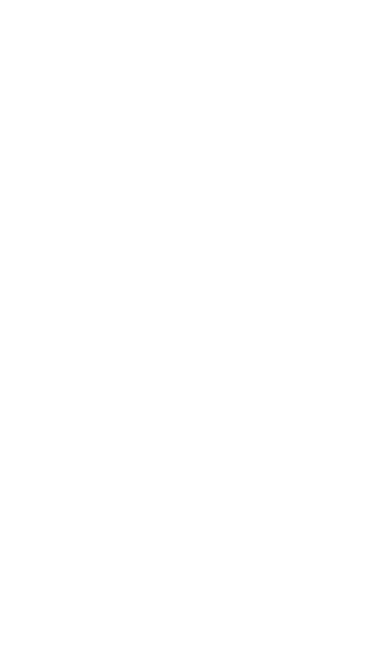
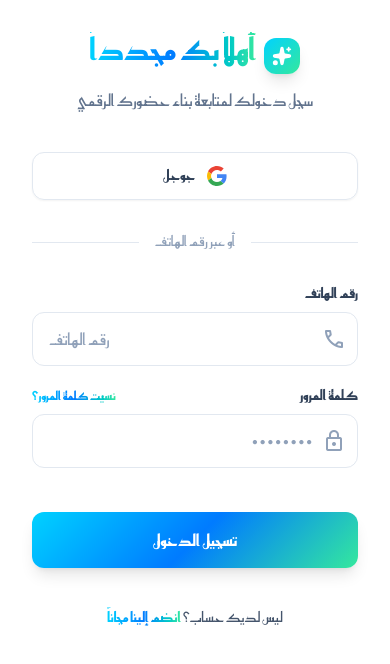
Before and after one commit to mriana9/nool, a React (Vite) app: page /login in a window 390 px wide. Before the commit this address had no page. Shown: the top 664 px of the page. Built offline with nearby package versions, Linux system fonts and the light colour scheme.

Commit message:
feat: implement login page with glassmorphism UI and responsive form

```diff
--- a/src/App.tsx
+++ b/src/App.tsx
@@ -1,14 +1,15 @@
 import { BrowserRouter as Router, Routes, Route } from "react-router-dom";
 import { Home } from "./pages/Home";
 import { Register } from "./pages/Register";
+import { Login } from "./pages/Login";
 
 function App() {
   return (
     <Router>
       <Routes>
         <Route path="/" element={<Home />} />
-
         <Route path="/register" element={<Register />} />
+        <Route path="/login" element={<Login />} />
       </Routes>
     </Router>
   );
--- /dev/null
+++ b/src/components/Login/LoginForm.tsx
@@ -0,0 +1,95 @@
+import { useTranslation } from "react-i18next";
+import { AuthInput } from "../ui/AuthInput";
+import { SocialAuth } from "../ui/SocialAuth";
+import { Link } from "react-router-dom";
+import { Sparkles } from "lucide-react";
+
+export const LoginForm = () => {
+  const { t, i18n } = useTranslation();
+  const isAr = i18n.language === "ar";
+
+  return (
+    <div className="max-w-md w-full mx-auto" dir={isAr ? "rtl" : "ltr"}>
+      <div className="mb-10 text-center lg:text-start">
+        <div className="flex gap-2 justify-center items-center lg:justify-start mb-2">
+          <div
+            className="w-9 h-9 rounded-xl flex items-center justify-center text-white shadow-lg transition-transform group-hover:rotate-12"
+            style={{
+              background: "linear-gradient(135deg, #00d2ff 0%, #34e89e 100%)",
+            }}
+          >
+            <Sparkles size={20} fill="currentColor" />
+          </div>
+          <h1 className="text-3xl font-black mb-3 bg-gradient-to-r from-[#00d2ff] via-[#007bff] to-[#34e89e] bg-clip-text text-transparent">
+            {t("auth.welcomeBack", "أهلاً بك مجدداً")}
+          </h1>
+        </div>
+        <p className="text-slate-500">
+          {t("auth.loginSubtitle", "سجل دخولك لمتابعة بناء حضورك الرقمي")}
+        </p>
+      </div>
+
+      <SocialAuth />
+
+      <div className="relative my-8">
+        <div className="absolute inset-0 flex items-center">
+          <div className="w-full border-t border-slate-200"></div>
+        </div>
+        <div className="relative flex justify-center text-sm">
+          <span className="px-4 bg-white text-slate-400">
+            {t("auth.orPhone", "أو عبر رقم الهاتف")}
+          </span>
+        </div>
+      </div>
+
+      <form className="space-y-4">
+        <AuthInput
+          label={t("auth.phone", "رقم الهاتف")}
+          icon="phone"
+          type="tel"
+          placeholder={isAr ? "رقم الهاتف" : "Phone Number"}
+        />
+
+        <div className="space-y-1">
+          <div className="flex justify-between items-center">
+            <label className="block text-sm font-bold text-slate-700">
+              {t("auth.password", "كلمة المرور")}
+            </label>
+            <Link
+              to="/forgot-password"
+              className="text-xs font-bold bg-gradient-to-r from-[#00d2ff] via-[#007bff] to-[#34e89e] bg-clip-text text-transparent  hover:underline"
+            >
+              {t("auth.forgotPassword", "نسيت كلمة المرور؟")}
+            </Link>
+          </div>
+          <AuthInput
+            label=""
+            icon="lock"
+            type="password"
+            placeholder="••••••••"
+          />
+        </div>
+
+        <button
+          className="w-full cursor-pointer text-white font-bold py-4 rounded-xl shadow-lg shadow-primary/20 transition-all active:scale-[0.98] mt-6"
+          style={{
+            background:
+              "linear-gradient(135deg, #00d2ff 0%, #007bff 50%, #34e89e 100%)",
+          }}
+        >
+          {t("auth.loginAction", "تسجيل الدخول")}
+        </button>
+      </form>
+
+      <p className="mt-10 text-center text-sm text-slate-600">
+        {t("auth.noAccount", "ليس لديك حساب؟")}{" "}
+        <Link
+          to="/register"
+          className="bg-gradient-to-r from-[#00d2ff] via-[#007bff] to-[#34e89e] bg-clip-text text-transparent  font-black hover:underline"
+        >
+          {t("auth.joinFree", "انضم إلينا مجاناً")}
+        </Link>
+      </p>
+    </div>
+  );
+};
--- /dev/null
+++ b/src/components/Login/VisualSection.tsx
@@ -0,0 +1,71 @@
+import { useTranslation } from "react-i18next";
+
+export const VisualSection = () => {
+  const { t } = useTranslation();
+
+  return (
+    <div className="hidden lg:flex lg:w-[60%] relative items-center justify-center overflow-hidden">
+      <div
+        className="absolute inset-0"
+        style={{
+          background: "linear-gradient(135deg, #00d2ff 0%, #34e89e 100%)",
+        }}
+      ></div>
+      <div className="absolute top-[-10%] right-[-10%] w-[500px] h-[500px] bg-blue-400/20 rounded-full blur-[100px]"></div>
+      <div className="absolute bottom-[-10%] left-[-10%] w-[400px] h-[400px] bg-purple-300/30 rounded-full blur-[80px]"></div>
+
+      <div className="relative z-10 w-full max-w-3xl px-12">
+        <div className="relative h-[600px] w-full">
+          <div className="absolute top-0 right-10 w-64 h-80 bg-white/40 backdrop-blur-xl rounded-[2rem] border border-white/50 shadow-2xl rotate-[-5deg] overflow-hidden animate-float">
+            <div className="h-1/3 bg-gradient-to-br from-cyan-400 to-blue-500 m-4 rounded-2xl"></div>
+            <div className="px-6 space-y-3">
+              <div className="h-2 w-full bg-slate-200/50 rounded"></div>
+              <div className="h-2 w-3/4 bg-slate-200/50 rounded"></div>
+              <div className="pt-4 grid grid-cols-2 gap-2">
+                <div className="h-8 bg-slate-100/40 rounded-lg"></div>
+                <div className="h-8 bg-slate-100/40 rounded-lg"></div>
+              </div>
+            </div>
+          </div>
+
+          <div className="absolute top-20 left-10 w-48 h-56 bg-white/30 backdrop-blur-lg rounded-[1.5rem] border border-white/40 shadow-xl rotate-[10deg] p-4 animate-float-delayed">
+            <div className="h-3 w-1/2 bg-slate-200/60 rounded mb-4"></div>
+            <div className="h-20 bg-gradient-to-br from-emerald-200 to-emerald-500 rounded-xl mb-4"></div>
+            <div className="h-2 w-full bg-slate-200/60 rounded"></div>
+          </div>
+
+          <div className="absolute bottom-10 left-20 w-[450px] h-[300px] bg-white/20 backdrop-blur-2xl rounded-[2.5rem] border border-white/30 shadow-2xl rotate-[-3deg] p-8 animate-float">
+            <div className="flex flex-col items-center justify-center h-full space-y-6">
+              <div className="size-20 bg-white/40 rounded-full flex items-center justify-center shadow-inner">
+                <span className="material-symbols-outlined text-4xl text-white">
+                  brush
+                </span>
+              </div>
+              <div className="space-y-2 w-full">
+                <div className="h-1.5 w-1/3 bg-white/40 rounded mx-auto"></div>
+                <div className="h-1.5 w-1/2 bg-white/40 rounded mx-auto"></div>
+              </div>
+              <div className="flex gap-4 w-full justify-center">
+                <div className="size-12 rounded-xl border-2 border-white/30"></div>
+                <div className="size-12 rounded-xl border-2 border-white/30"></div>
+                <div className="size-12 rounded-xl border-2 border-white/30"></div>
+              </div>
+            </div>
+          </div>
+        </div>
+
+        <div className="mt-12 text-right text-white space-y-4">
+          <h2 className="text-4xl font-black drop-shadow-md">
+            {t("auth.visualTitle", "نول : مساحتك للإبداع الرقمي")}
+          </h2>
+          <p className="text-lg opacity-90 max-w-md ml-auto leading-relaxed">
+            {t(
+              "auth.visualDesc",
+              "صمم موقعك الاحترافي بلمسة عربية عصرية وبكل سهولة. ابدأ اليوم وانطلق نحو آفاق جديدة.",
+            )}
+          </p>
+        </div>
+      </div>
+    </div>
+  );
+};
--- a/src/components/Register/RegisterForm.tsx
+++ b/src/components/Register/RegisterForm.tsx
@@ -1,6 +1,6 @@
 import { useTranslation } from "react-i18next";
-import { AuthInput } from "./AuthInput";
-import { SocialAuth } from "./SocialAuth";
+import { AuthInput } from "../ui/AuthInput";
+import { SocialAuth } from "../ui/SocialAuth";
 import { Sparkles } from "lucide-react";
 import { Link } from "react-router-dom";
 
@@ -17,7 +17,8 @@
     <div className="max-w-md w-full mx-auto">
       <div className="mb-8 text-start">
         <div className="flex items-center gap-2 mb-2">
-          <Link to="/"
+          <Link
+            to="/"
             className="w-9 h-9 rounded-xl flex items-center justify-center text-white shadow-lg transition-transform group-hover:rotate-12"
             style={{
               background: "linear-gradient(135deg, #00d2ff 0%, #34e89e 100%)",
@@ -74,7 +75,7 @@
 
         <button
           type="submit"
-          className="w-full text-white font-bold py-4 rounded-xl shadow-lg shadow-primary/20 transition-all active:scale-[0.98] mt-6"
+          className="w-full cursor-pointer text-white font-bold py-4 rounded-xl shadow-lg shadow-primary/20 transition-all active:scale-[0.98] mt-6"
           style={{
             background:
               "linear-gradient(135deg, #00d2ff 0%, #007bff 50%, #34e89e 100%)",
--- a/src/components/layout/Header.tsx
+++ b/src/components/layout/Header.tsx
@@ -92,7 +92,10 @@
             </span>
           </button>
 
-          <button className="text-sm hidden md:block font-bold px-5 py-2 text-slate-700 hover:bg-white/50 rounded-xl transition-all">
+          <button
+            onClick={() => navigate("/login")}
+            className="text-sm cursor-pointer hidden md:block font-bold px-5 py-2 text-slate-700 hover:bg-white/50 rounded-xl transition-all"
+          >
             {t("nav.login")}
           </button>
 
--- a/src/locales/ar/translation.json
+++ b/src/locales/ar/translation.json
@@ -76,6 +76,12 @@
     "login": "تسجيل الدخول",
     "visualTitle": "حوّل فكرتك إلى واقع رقمي مع نول",
     "visualDesc": "أسهل منصة لبناء المواقع الإلكترونية في الوطن العربي. لا حاجة لأي خبرة برمجية.",
-    "visualSubtitle": " حوّل فكرتك إلى واقع  رقمي مع نول"
+    "visualSubtitle": " حوّل فكرتك إلى واقع  رقمي مع نول",
+    "welcomeBack": "أهلاً بك مجدداً",
+    "loginSubtitle":"سجل دخولك لمتابعة بناء حضورك الرقمي",
+    "forgotPassword": "نسيت كلمة المرور؟",
+    "loginAction": "تسجيل الدخول",
+    "noAccount": "ليس لديك حساب؟",
+    "joinFree": "انضم إلينا مجاناً"
   }
 }
--- a/src/locales/en/translation.json
+++ b/src/locales/en/translation.json
@@ -77,6 +77,12 @@
     "login": "Log In",
     "visualTitle": "Turn Your Idea Into a Digital Reality with NOOL",
     "visualDesc": "The easiest platform to build websites in the Arab world. No coding experience required.",
-    "visualSubtitle": "Turn Your Idea Into a Digital Reality with NOOL"
+    "visualSubtitle": "Turn Your Idea Into a Digital Reality with NOOL",
+    "welcomeBack": "Welcome Back",
+    "loginSubtitle": "Log in to continue building your digital presence",
+    "forgotPassword": "Forgot your password?",
+    "loginAction": "Log In",
+    "noAccount": "Don't have an account?",
+    "joinFree": "Join Us for Free"
   }
 }
--- /dev/null
+++ b/src/pages/Login.tsx
@@ -0,0 +1,13 @@
+import { LoginForm } from "../components/Login/LoginForm";
+import { VisualSection } from "../components/Login/VisualSection";
+
+export const Login = () => {
+  return (
+    <div className="min-h-screen w-full flex flex-col lg:flex-row bg-white dark:bg-slate-950">
+      <div className="w-full lg:w-[40%] flex items-center justify-center p-8 lg:p-16">
+        <LoginForm />
+      </div>
+      <VisualSection />
+    </div>
+  );
+};
```
Also changed, not shown: src/components/ui/AuthInput.tsx (renamed from src/components/Register/AuthInput.tsx), src/components/ui/SocialAuth.tsx (renamed from src/components/Register/SocialAuth.tsx).
